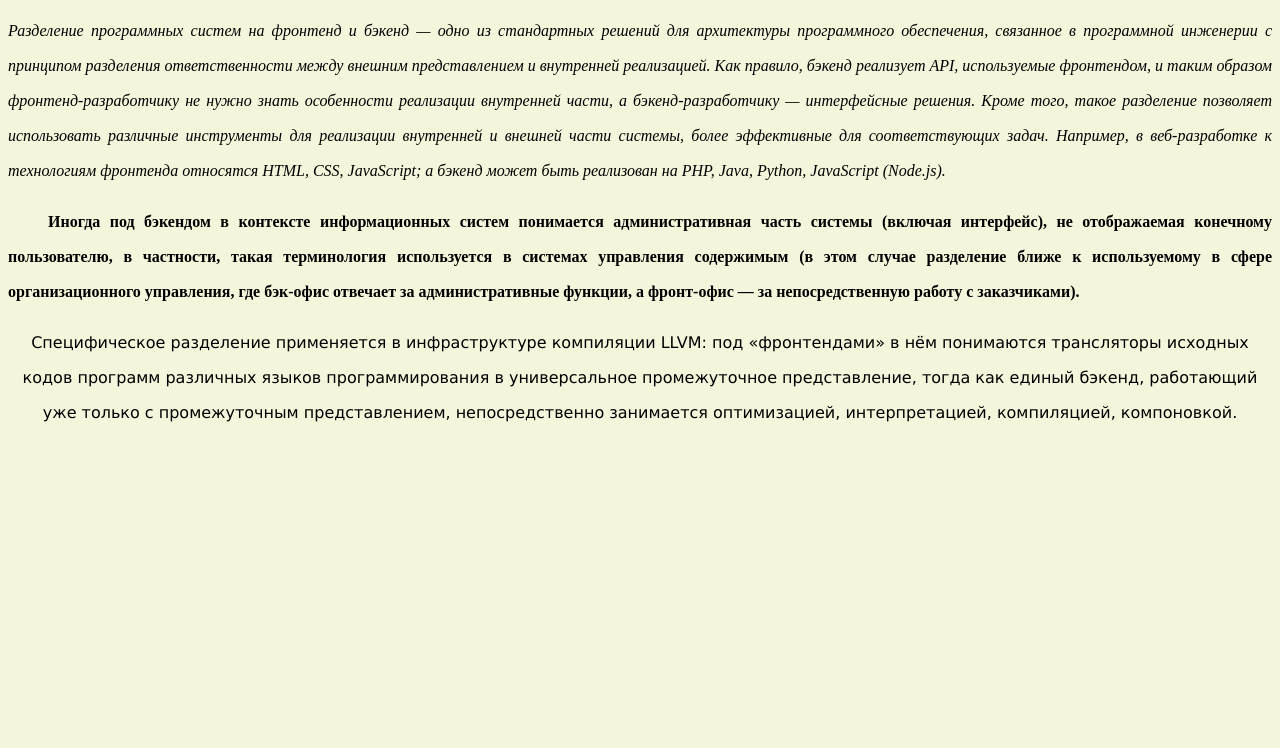
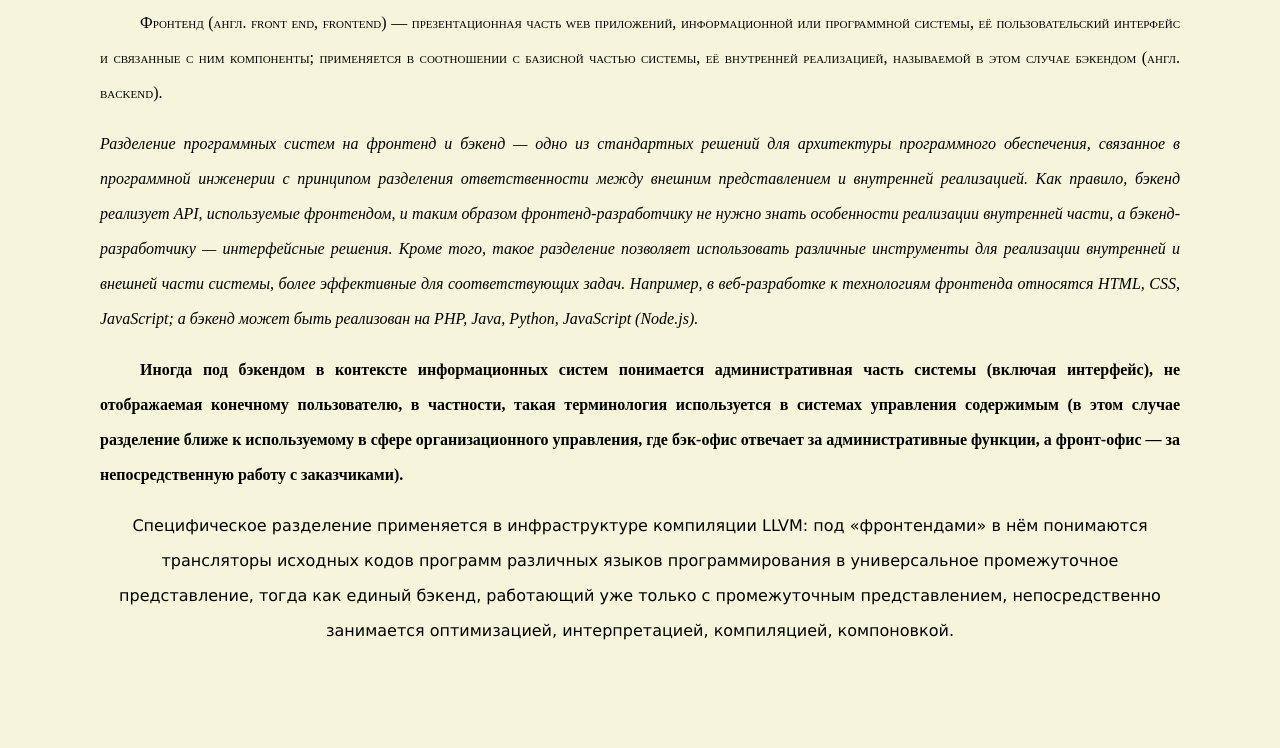
Before and after one commit to elenka9/Begin-with-CSS, a plain HTML site: page index.html in a window 1280 px wide. Shown: the part 170-918 px from the top of the page. Before the commit the page ends 800 px from the top, so only its background shows below. Drawn offline with Linux system fonts and the light colour scheme.

Commit message:
Update index.css

```diff
--- a/index.css
+++ b/index.css
@@ -2,7 +2,7 @@ body {
     background-color: beige;
     font-family: 'Times New Roman', Times, serif;
     text-align: justify;
-    margin: 1.6;
+    margin: 100px;
     line-height: 35px;
 }
 
```
